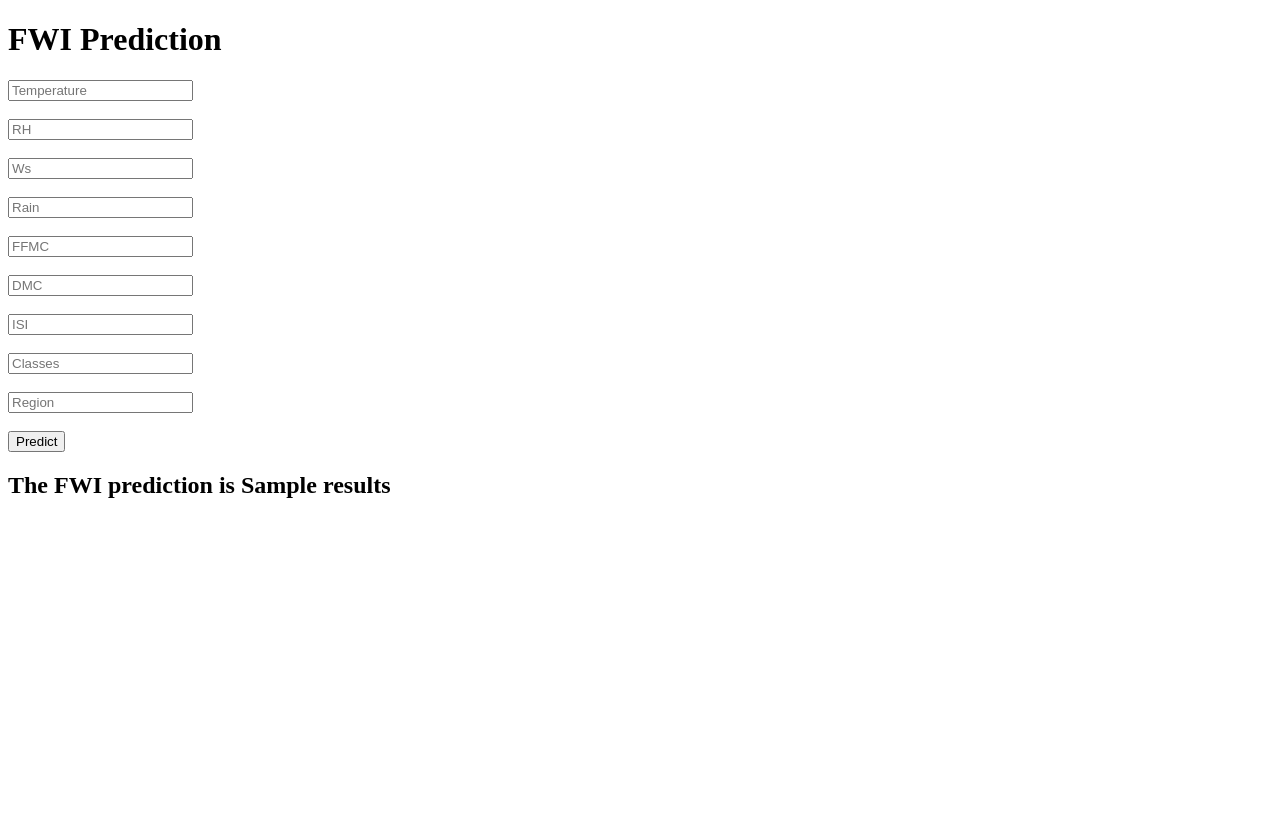
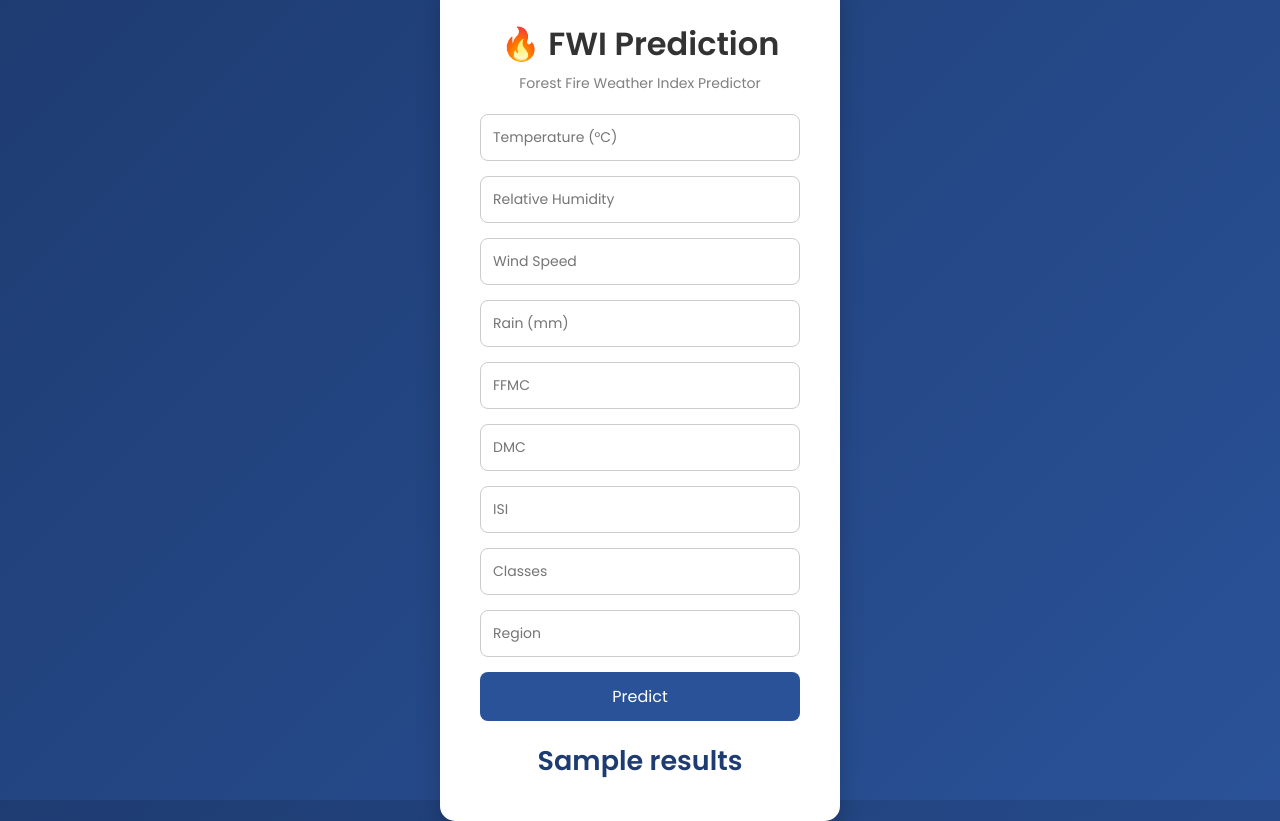
Before and after one commit to arnav7850/Fire_Weather_Index_Prediction, a Flask app: template templates/index.html in a window 1280 px wide. Before the commit the page ends 498 px from the top, so only its background shows below. Run offline with Flask 3, Linux system fonts and the light colour scheme; the template is opened without the code that fills it: most values are stand-ins (such as "Sample title", 1, 10 or a date in 2020); parts of the project's set-up code (start-up, migrations or seed data) failed here and were passed over; some libraries are stand-ins or nearby versions.

Commit message:
added new css file

```diff
--- /dev/null
+++ b/static/style.css
@@ -0,0 +1,84 @@
+*{
+margin:0;
+padding:0;
+box-sizing:border-box;
+font-family:'Poppins',sans-serif;
+}
+
+body{
+height:100vh;
+display:flex;
+justify-content:center;
+align-items:center;
+background: linear-gradient(135deg,#1e3c72,#2a5298);
+}
+
+.main-container{
+width:100%;
+display:flex;
+justify-content:center;
+align-items:center;
+}
+
+.card{
+background:white;
+padding:40px;
+border-radius:15px;
+box-shadow:0 10px 25px rgba(0,0,0,0.2);
+width:400px;
+text-align:center;
+}
+
+h1{
+margin-bottom:5px;
+color:#333;
+}
+
+.subtitle{
+font-size:14px;
+color:gray;
+margin-bottom:20px;
+}
+
+.input-group{
+margin-bottom:15px;
+}
+
+input{
+width:100%;
+padding:12px;
+border-radius:8px;
+border:1px solid #ccc;
+font-size:14px;
+transition:0.3s;
+}
+
+input:focus{
+border-color:#2a5298;
+outline:none;
+box-shadow:0 0 5px rgba(42,82,152,0.5);
+}
+
+.btn{
+width:100%;
+padding:12px;
+border:none;
+background:#2a5298;
+color:white;
+font-size:16px;
+border-radius:8px;
+cursor:pointer;
+transition:0.3s;
+}
+
+.btn:hover{
+background:#1e3c72;
+transform:scale(1.03);
+}
+
+.result{
+margin-top:20px;
+font-size:18px;
+color:#1e3c72;
+font-weight:600;
+}
--- a/templates/index.html
+++ b/templates/index.html
@@ -1,46 +1,73 @@
 <!DOCTYPE html>
-<html>
+<html lang="en">
 <head>
-    <title>FWI Prediction</title>
-    <!-- <link rel="stylesheet"
-          href="https://stackpath.bootstrapcdn.com/bootstrap/4.5.2/css/bootstrap.min.css"> -->
+<meta charset="UTF-8">
+<title>FWI Prediction</title>
+
+<link rel="stylesheet" href="{{ url_for('static', filename='style.css') }}">
+
+<link href="https://fonts.googleapis.com/css2?family=Poppins:wght@300;400;600&display=swap" rel="stylesheet">
+
 </head>
 
 <body>
 
-<div class="container mt-5">
-    <h1>FWI Prediction</h1>
+<div class="main-container">
 
-    <!-- Main Input For Receiving Query to our ML -->
-    <form action="{{ url_for('predict_datapoint') }}" method="post">
+    <div class="card">
 
-        <input type="text" name="Temperature" placeholder="Temperature" required="required" /><br><br>
+        <h1>🔥 FWI Prediction</h1>
+        <p class="subtitle">Forest Fire Weather Index Predictor</p>
 
-        <input type="text" name="RH" placeholder="RH" required="required" /><br><br>
+        <form action="{{ url_for('predict_datapoint') }}" method="post">
 
-        <input type="text" name="Ws" placeholder="Ws" required="required" /><br><br>
+            <div class="input-group">
+                <input type="number" name="Temperature" placeholder="Temperature (°C)" required>
+            </div>
 
-        <input type="text" name="Rain" placeholder="Rain" required="required" /><br><br>
+            <div class="input-group">
+                <input type="number" name="RH" placeholder="Relative Humidity" required>
+            </div>
 
-        <input type="text" name="FFMC" placeholder="FFMC" required="required" /><br><br>
+            <div class="input-group">
+                <input type="number" name="Ws" placeholder="Wind Speed" required>
+            </div>
 
-        <input type="text" name="DMC" placeholder="DMC" required="required" /><br><br>
+            <div class="input-group">
+                <input type="number" name="Rain" placeholder="Rain (mm)" required>
+            </div>
 
-        <input type="text" name="ISI" placeholder="ISI" required="required" /><br><br>
+            <div class="input-group">
+                <input type="number" name="FFMC" placeholder="FFMC" required>
+            </div>
 
-        <input type="text" name="Classes" placeholder="Classes" required="required" /><br><br>
+            <div class="input-group">
+                <input type="number" name="DMC" placeholder="DMC" required>
+            </div>
 
-        <input type="text" name="Region" placeholder="Region" required="required" /><br><br>
+            <div class="input-group">
+                <input type="number" name="ISI" placeholder="ISI" required>
+            </div>
 
-        <button type="submit" class="btn btn-primary btn-block btn-large">
-            Predict
-        </button>
+            <div class="input-group">
+                <input type="number" name="Classes" placeholder="Classes" required>
+            </div>
 
-    </form>
+            <div class="input-group">
+                <input type="number" name="Region" placeholder="Region" required>
+            </div>
 
-    <h2>
-        The FWI prediction is {{ results }}
-    </h2>
+            <button type="submit" class="btn">
+                Predict
+            </button>
+
+        </form>
+
+        <div class="result">
+            <h2>{{ results }}</h2>
+        </div>
+
+    </div>
 
 </div>
 
```
Also changed, not shown: 1 other file.
